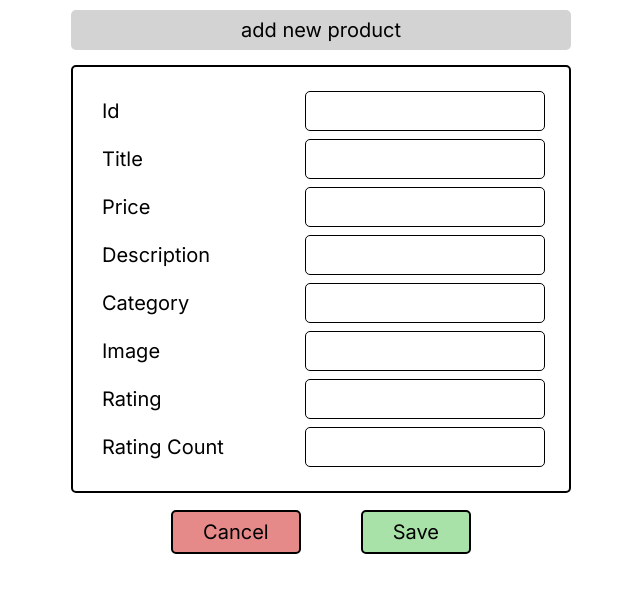
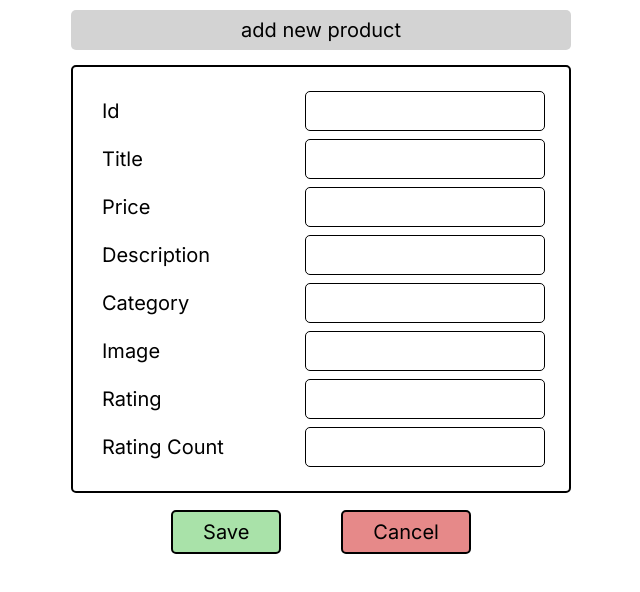
Before and after one commit to FatemaAmirabadian/Ecommerce, a Next.js app: page /admin/productmanagement/newProduct in a window 1280 px wide. Shown: the top 592 px of the page, without its empty margins (319-959 px from the left). Built offline with nearby package versions, Linux system fonts and the light colour scheme.

Commit message:
resolve deploy errors

```diff
--- a/src/app/admin/productmanagement/newProduct/page.js
+++ b/src/app/admin/productmanagement/newProduct/page.js
@@ -1,10 +1,9 @@
 "use client";
 import React, { useState } from "react";
 import ProductForm from "../../../components/templates/ProductForm";
-import { useRouter } from "next/navigation";
+import CancelButton from "@/app/components/elements/CancelButton";
 
 function page() {
-  const router = useRouter();
 
   const [productForm, setProductForm] = useState({
     id: "",
@@ -18,10 +17,6 @@ function page() {
       count: "",
     },
   });
-
-  const cancelHandler = () => {
-    router.push("/");
-  };
 
   const saveHandler = async () => {
     console.log(productForm);
@@ -54,17 +49,12 @@ function page() {
       <ProductForm productForm={productForm} setProductForm={setProductForm} />
       <div className="newproduct_buttons">
         <button
-          className="productform_button cancel_button"
-          onClick={cancelHandler}
-        >
-          Cancel
-        </button>
-        <button
           className="productform_button save_button"
           onClick={saveHandler}
         >
           Save
         </button>
+        <CancelButton/>
       </div>
     </div>
   );
--- /dev/null
+++ b/src/app/components/elements/CancelButton.js
@@ -0,0 +1,23 @@
+import { useRouter } from 'next/navigation';
+import React from 'react'
+
+function CancelButton() {
+  const router = useRouter();
+
+  const cancelHandler = () => {
+    router.push("/");
+  };
+
+  return (
+    <div>
+      <button
+          className="productform_button cancel_button"
+          onClick={cancelHandler}
+        >
+          Cancel
+        </button>
+    </div>
+  )
+}
+
+export default CancelButton
--- a/src/app/components/templates/ManageProducts.js
+++ b/src/app/components/templates/ManageProducts.js
@@ -13,7 +13,7 @@ async function ManageProducts() {
       <div className="text-center my-10 text-3xl">all products</div>
       <div>
         {products.map((product) => (
-          <div>
+          <div key={product.id}>
             <ProductCard product={product} />
           </div>
         ))}
```
